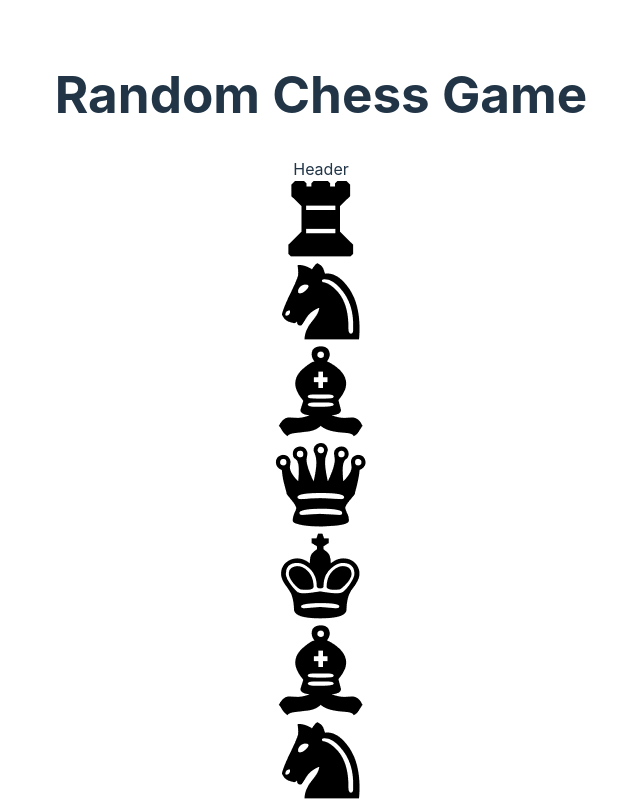
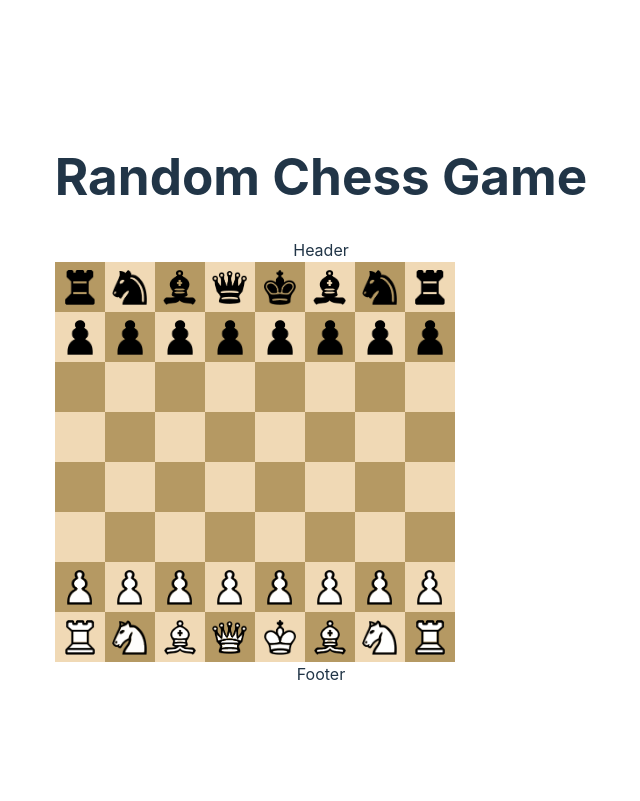
Before and after one commit to jjvemz/Chess-js-game, a React (Vite) app in the folder frontendchess/: page / in a window 1280 px wide. Shown: the top 801 px of the page, without its empty margins (319-959 px from the left). Built offline with nearby package versions, Linux system fonts and the light colour scheme; no server answers.

Commit message:
styling the board

```diff
--- /dev/null
+++ b/frontendchess/src/components/chess/Board/board.css
@@ -0,0 +1,12 @@
+.board {
+    display: grid;
+    grid-template-columns: repeat(8, 1fr);
+    grid-template-rows: repeat(8, 1fr);
+    width: 400px;
+    height: 400px;
+  }
+
+  .square {
+    width: 100%;
+    height: 100%;
+  }
--- a/frontendchess/src/components/chess/Board/index.tsx
+++ b/frontendchess/src/components/chess/Board/index.tsx
@@ -1,5 +1,6 @@
 import React, { useEffect, useState } from 'react';
 import BoardSquare from '../BoardSquare';
+import './board.css'
 
 interface BoardProps {
   board: any[][]; // Replace `any` with the specific type of your board elements if known
--- /dev/null
+++ b/frontendchess/src/components/chess/BoardSquare/BoardSquare.css
@@ -0,0 +1,4 @@
+.board-square {
+    width: 100%;
+    height: 100%;
+}
--- a/frontendchess/src/components/chess/BoardSquare/index.tsx
+++ b/frontendchess/src/components/chess/BoardSquare/index.tsx
@@ -7,6 +7,7 @@ import { useDrop } from 'react-dnd';
 import { handleMove } from '../../../utils/Game';
 import { gameSubject } from '../../../utils/Game';
 import Promote from '../Promote';
+import './BoardSquare.css'
 
 export default function BoardSquare({
     piece,
--- /dev/null
+++ b/frontendchess/src/components/chess/Piece/Piece.css
@@ -0,0 +1,13 @@
+.piece-container {
+    cursor: grab;
+    width: 100%;
+    height: 100%;
+    display: flex;
+    align-items: center;
+    justify-content: center;
+}
+
+.piece {
+    max-width: 70%;
+    max-height: 70%;
+}
--- a/frontendchess/src/components/chess/Piece/index.tsx
+++ b/frontendchess/src/components/chess/Piece/index.tsx
@@ -1,5 +1,6 @@
 import React from "react";
 import { useDrag, DragPreviewImage, DragSourceMonitor } from "react-dnd";
+import './Piece.css'
 
 interface PieceProps {
   piece: { type: string; color: string };
@@ -28,7 +29,6 @@ export default function Piece({ piece: { type, color }, position }: PieceProps)
       }),
     });
 
-    // Assuming images are in the public/assets directory
     const pieceImg = `/assets/${type}_${color}.png`;
 
     return (
--- /dev/null
+++ b/frontendchess/src/components/chess/Square/Square.css
@@ -0,0 +1,7 @@
+.square-black {
+    background: #B59963
+}
+
+.square-white {
+    background: #F0D9B5
+}
--- a/frontendchess/src/components/chess/Square/index.tsx
+++ b/frontendchess/src/components/chess/Square/index.tsx
@@ -1,4 +1,5 @@
 import React from "react";
+import './Square.css'
 
 export default function Square({ children, black}){
     const bgClass = black ? 'square-black' : 'square-white'
```
